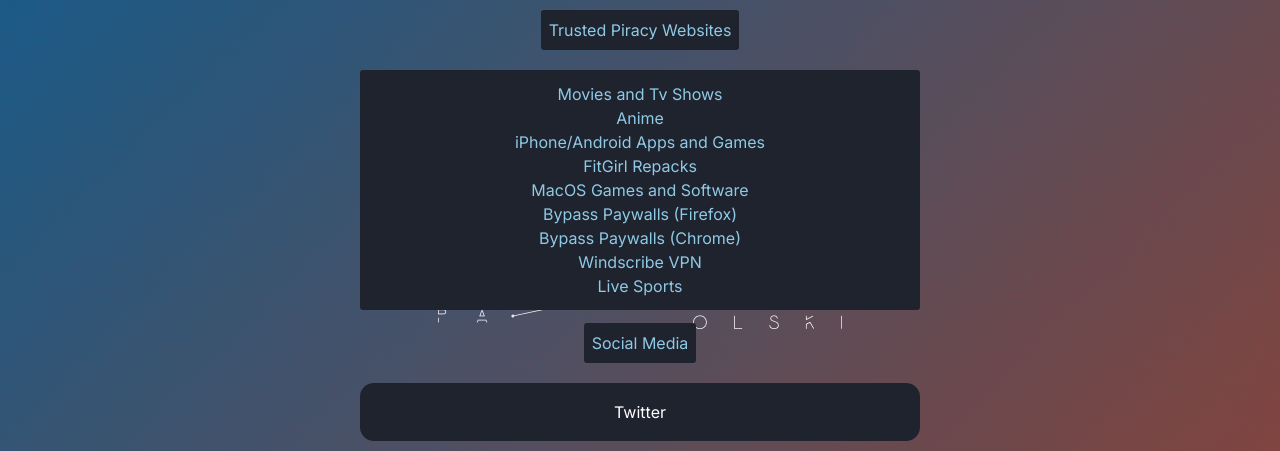
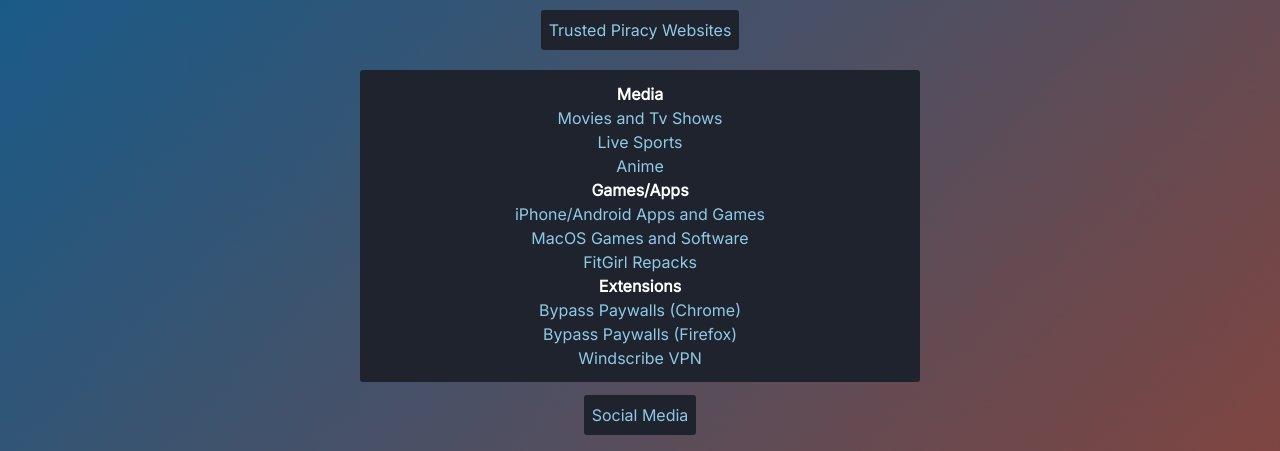
Before and after one commit to Zooderss/Zooderss.github.io, a plain HTML site: page index.html in a window 1280 px wide. Shown: the part 319-770 px from the top of the page. Drawn offline with Linux system fonts and the light colour scheme.

Commit message:
Updated frame

```diff
--- a/index.html
+++ b/index.html
@@ -11,9 +11,7 @@
     <link rel="stylesheet" href="css/style.css">
   </head>
   <body>
-
     <section id="container">
-
       <!-- Logo, Ritle and Description Codes -->
       <header>
         <div>
@@ -25,106 +23,96 @@
         <div>
           <h2>Developer and Security Researcher</h2>
         </div>
-           <center><div class="main_button">
+        <center>
+          <div class="main_button">
             <a href="https://zooderss.github.io/zooderss.github.io.2/">Click Here for RetroArch Guides and Resources</a>
-          </div></center>
+          </div>
+        </center>
       </header>
-
-
-
       <!-- Menu Codes -->
       <nav>
         <ol>
           <li id="menu-1">Trusted Piracy Websites</li>
-
         </ol>
       </nav>
-
       <main>
-
         <!-- Menu 1 Codes -->
         <section id="menu-1-container">
-
           <div class="main_textarea">
             <p>
-            <center> <a href="https://hdtoday.tv/home" target"_blank">Movies and Tv Shows</a></center>
-				<center> <a href="https://zoro.to" target"_blank">Anime</a></center>
-
-				<center>	<a href="https://forum.mobilism.me/" target="_blank">iPhone/Android Apps and Games</a> </center>
-				<center> <a href="https://fitgirl-repacks.site/" target="_blank">FitGirl Repacks</a> </center>
-				<center> <a href="https://apps.cmacked.com/" target"_blank">MacOS Games and Software</a></center>
-
-				<center> <a href="https://gitlab.com/magnolia1234/bypass-paywalls-firefox-clean" target"_blank">Bypass Paywalls (Firefox)</a></center>
-				<center> <a href="https://gitlab.com/magnolia1234/bypass-paywalls-chrome-clean" target"_blank">Bypass Paywalls (Chrome)</a></center>
+              <b>Media</b>
+              <center>
+                <a href="https://hdtoday.tv/home" target"_blank">Movies and Tv Shows</a>
+              </center>
+              <center>
+                <a href="https://methstreams.com/schedules/" target="_blank">Live Sports</a>
+              </center>
+              <center>
+                <a href="https://zoro.to" target"_blank">Anime</a>
+              </center>
+              <b>Games/Apps</b>
+              <center>
+                <a href="https://forum.mobilism.me/" target="_blank">iPhone/Android Apps and Games</a>
+              </center>
+              <center>
+                <a href="https://apps.cmacked.com/" target"_blank">MacOS Games and Software</a>
+              </center>
+              <center>
+                <a href="https://fitgirl-repacks.site/" target="_blank">FitGirl Repacks</a>
+              </center>
+              <center><b>Extensions</b></center>
+              <center>
+                <a href="https://gitlab.com/magnolia1234/bypass-paywalls-chrome-clean" target"_blank">Bypass Paywalls (Chrome)</a>
+              </center>
+              <center>
+                <a href="https://gitlab.com/magnolia1234/bypass-paywalls-firefox-clean" target"_blank">Bypass Paywalls (Firefox)</a>
+              </center>
               <center>
                 <a href="https://windscribe.com/" target"_blank">Windscribe VPN</a>
               </center>
-
-                <center>
-                <a href="https://methstreams.com/schedules/" target="_blank">Live Sports</a>
-                </center>
             </p>
           </div>
-
-
         </section>
         <nav>
           <ol>
             <li id="menu-1">Social Media</li>
           </ol>
         </nav>
-
-
         <div class="main_button">
           <a href="https://twitter.com/Zooderss" target="_blank">Twitter</a>
         </div>
-
         <div class="main_button">
           <a href="https://github.com/Zooderss" target="_blank">GitHub</a>
         </div>
-
         <div class="main_button">
           <a href="https://discord.com/users/1045367320106762310" target="_blank">Discord</a>
         </div>
-
     </section>
-
     <nav>
       <ol>
         <li id="menu-1">Contact Information</li>
-
       </ol>
     </nav>
-
-        <center>  <div class="main_button">
-            <a href = "mailto: zoodersdiscord@gmail.com">Send Email</a>
+    <center>
+      <div class="main_button">
+        <a href="mailto: zoodersdiscord@gmail.com">Send Email</a>
       </div>
-
     </center>
-
     <center>
       <div class="main_button">
         <a href="tel:2135375772">Call or Send a Message</a>
-
       </div>
     </center>
-
-
-
     </section>
     </main>
     </section>
-
     <!-- Footer Codes -->
     <footer>
       <p>
         <a href="https://github.com/Zooderss">Zooders </a> | Developer
       </p>
     </footer>
-
   </body>
-
   <script src="js/jquery.min.js"></script>
   <script src="js/main.js"></script>
-
 </html>
```
Lines whose indentation alone changed are shown as unchanged.
